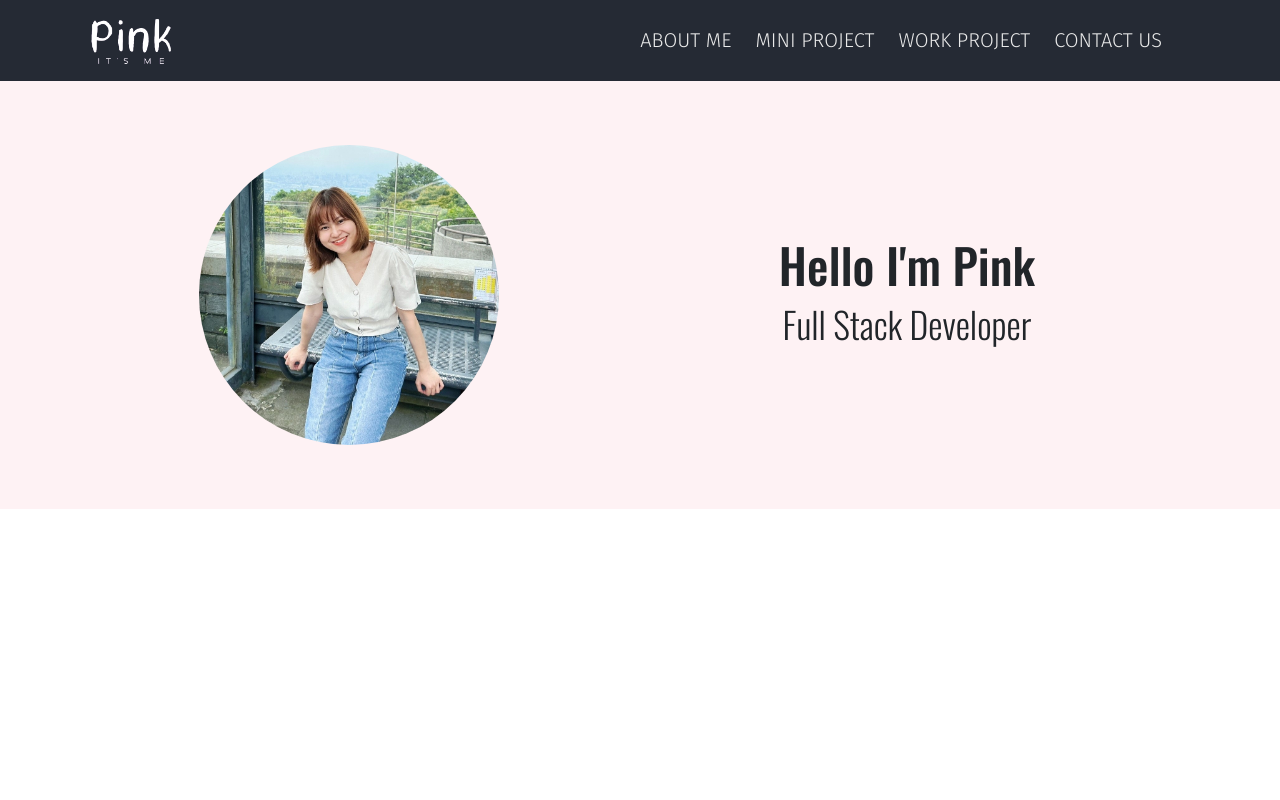
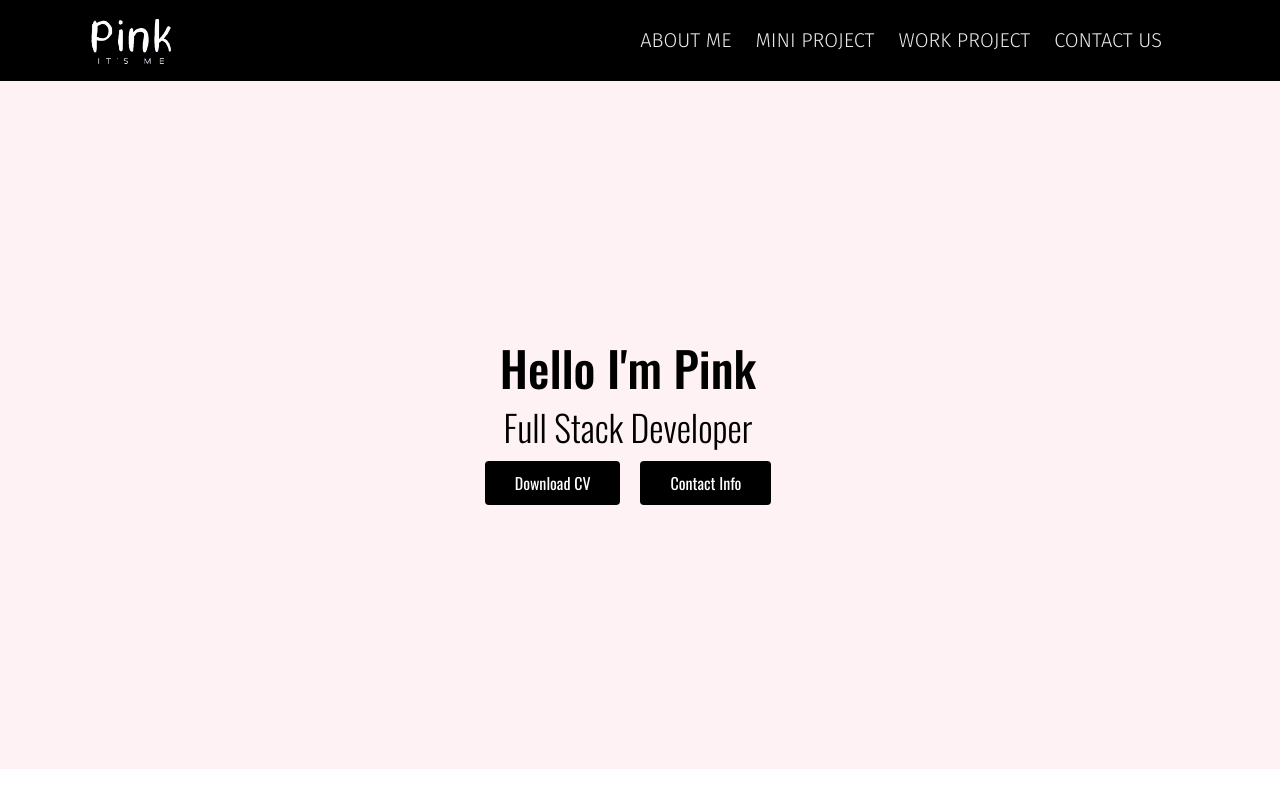
Before and after one commit to PinkyPink213/PinkyPink213.github.io, a plain HTML site: page index.html in a window 1280 px wide. Drawn offline with nearby package versions, Linux system fonts and the light colour scheme.

Commit message:
update section1

```diff
--- a/index.html
+++ b/index.html
@@ -40,12 +40,17 @@
     <section class="about-me" id="about">
       <div class="container">
         <div class="row d-flex text-center flex-wrap align-items-center">
-          <div class="col-6">
+          <!-- <div class="col-6">
             <img src="./assets/other/profile1.jpg" class="rounded-circle pink-profile" alt="pink-profile">
-          </div>
-          <div class="col-6">
+          </div> -->
+          <div class="col-12">
+            <!-- <img src="./assets/other/profile1.jpg" class="rounded-circle pink-profile" alt="pink-profile"> -->
             <h1> Hello I'm Pink</h1>
             <h2>Full Stack Developer</h2>
+            <div class="btn-box d-flex flex-wrap justify-content-center">
+              <a class="btn btn-primary" href="#" role="button">Download CV</a>
+              <a class="btn btn-primary" href="#" role="button">Contact Info</a>
+            </div>
           </div>
         </div>
       </div>
--- a/styles/style.scss
+++ b/styles/style.scss
@@ -1,15 +1,15 @@
 @import url('https://fonts.googleapis.com/css2?family=Open+Sans&family=Oswald:wght@200;300;400;500;600;700&display=swap');
 @import url('https://fonts.googleapis.com/css2?family=Fira+Sans:wght@100;200;300;400;500;600;700;800;900&display=swap');
-$navbg: #252A34;
+$navbg: black;
 $navlink1: #EAEAEA;
 $navlink2: #FFE2E2;
 $navlinkhover: #FFA1CF;
 $primary:#FFE2E2;
 $secondary: #F6F6F6;
-$btn:#FF9999;
-$btntext: #3E4149;
-$btnhover:#FFC8C8;
-$text:#252A34;
+$btn:black;
+$btntext: white;
+$btnhover:black;
+$text:black;
 
 // Global
 body {
@@ -22,6 +22,20 @@ body {
 
 section {
     padding: 5%;
+}
+.btn.btn-primary {
+    background: $btn;
+    color: $btntext;
+    border: none;
+    margin: 5px 10px;
+    padding: 10px 30px;
+    &:hover,&:focus,&:active {
+        -webkit-transition: all .3s;
+            -o-transition: all .3s;
+            transition: all .3s;
+        background: #FF2E63;
+        color:$btnhover;
+    }
 }
 
 // Navbar
@@ -53,12 +67,18 @@ section {
 // Section1: About Me
 section.about-me {
     background-color: #FEF2F4;
+    color: $text;
     font-family: 'Oswald', sans-serif;
+    .row {
+        // width: 100vw;
+        height: 70vh;
+    }
     .pink-profile {
         height: 300px;
         width: 300px;
         object-fit: cover;
         object-position: center -180px;
+        margin-bottom: 20px
     }
     h1{
         font-size: 48px;
```
Also changed, not shown: styles/style.css, 1 other file.
